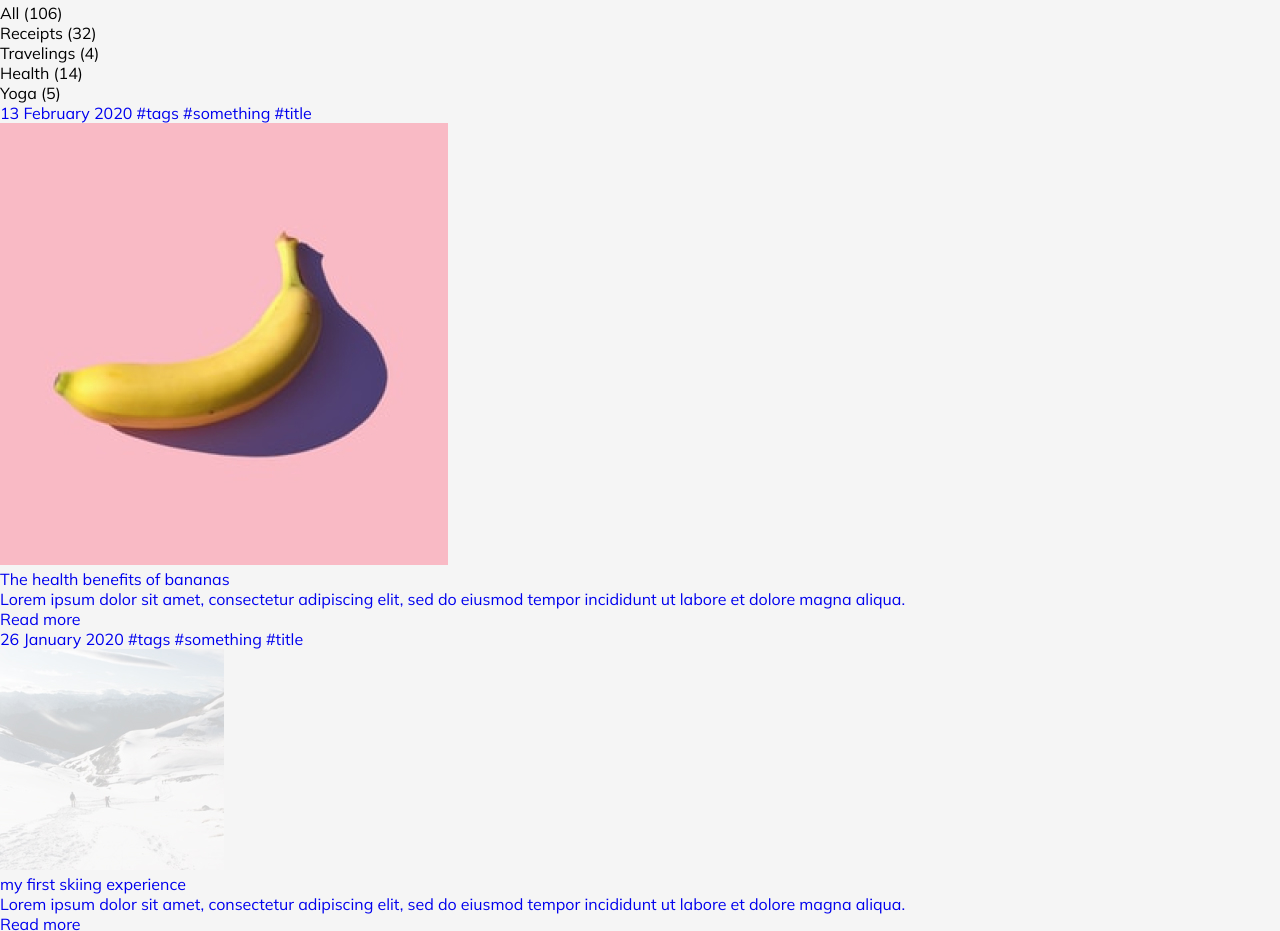
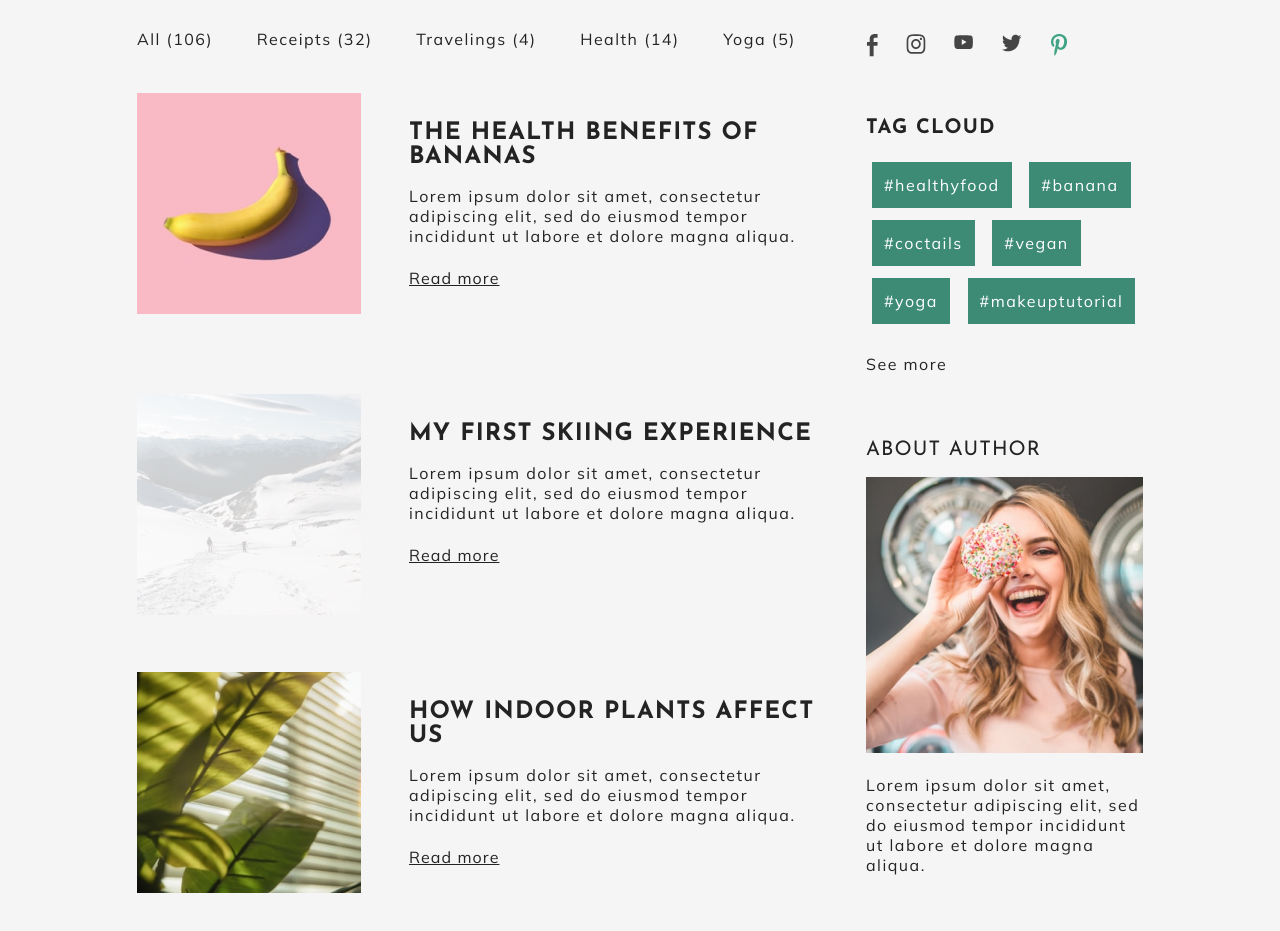
Before and after one commit to TerraCotta777/website-blog, a plain HTML site: page index.html in a window 1280 px wide. Shown: the part 738-1669 px from the top of the page. Drawn offline with Linux system fonts and the light colour scheme.

Commit message:
add styles for main block 'blog' (desktop)

```diff
--- a/index.html
+++ b/index.html
@@ -12,7 +12,9 @@
       <a class="header__logo logo" href="#">Natalie Laursen</a>
       <nav class="nav">
         <ul class="nav__menu">
-          <li class="nav__item"><a class="nav__link nav__link_active" href="#">Home</a></li>
+          <li class="nav__item">
+            <a class="nav__link nav__link_active" href="#">Home</a>
+          </li>
           <li class="nav__item"><a class="nav__link" href="#">About</a></li>
           <li class="nav__item"><a class="nav__link" href="#">Marathone</a></li>
           <li class="nav__item"><a class="nav__link" href="#">Contact</a></li>
@@ -32,8 +34,8 @@
     </section>
     <section class="blog page__blog">
       <section class="posts">
-        <nav class="posts__categories">
-          <ul>
+        <nav>
+          <ul class="posts__categories">
             <li class="posts__category">All (106)</li>
             <li class="posts__category posts__category_active">
               Receipts (32)
@@ -44,8 +46,8 @@
           </ul>
         </nav>
         <div class="posts-list">
-          <a href="#" class="post">
-            <div class="post__image-block">
+          <div class="post">
+            <a class="post__image-block">
               <div class="post__info">
                 <time class="post__time">13 February 2020</time>
                 <span class="post__tags">#tags #something #title</span>
@@ -55,18 +57,18 @@
                 src="/src/img/post-1-img.jpeg"
                 alt="post image"
               />
-            </div>
+            </a>
             <div class="post__body">
-              <h3 class="post__title">The health benefits of bananas</h3>
+              <h3 class="post__title title">The health benefits of bananas</h3>
               <p class="post__text">
                 Lorem ipsum dolor sit amet, consectetur adipiscing elit, sed do
                 eiusmod tempor incididunt ut labore et dolore magna aliqua.
               </p>
               <a class="post__cut" href="#">Read more</a>
             </div>
-          </a>
-          <a href="#" class="post">
-            <div class="post__image-block">
+          </div>
+          <div class="post">
+            <a class="post__image-block">
               <div class="post__info">
                 <time class="post__time">26 January 2020</time>
                 <span class="post__tags">#tags #something #title</span>
@@ -76,18 +78,18 @@
                 src="/src/img/post-2-img.jpeg"
                 alt="post image"
               />
-            </div>
+            </a>
             <div class="post__body">
-              <h3 class="post__title">my first skiing experience</h3>
+              <h3 class="post__title title">my first skiing experience</h3>
               <p class="post__text">
                 Lorem ipsum dolor sit amet, consectetur adipiscing elit, sed do
                 eiusmod tempor incididunt ut labore et dolore magna aliqua.
               </p>
               <a class="post__cut" href="#">Read more</a>
             </div>
-          </a>
-          <a href="#" class="post">
-            <div class="post__image-block">
+          </div>
+          <div class="post">
+            <a class="post__image-block">
               <div class="post__info">
                 <time class="post__time">4 January 2020</time>
                 <span class="post__tags">#tags #something #title</span>
@@ -97,20 +99,20 @@
                 src="/src/img/post-3-img.jpeg"
                 alt="post image"
               />
-            </div>
+            </a>
             <div class="post__body">
-              <h3 class="post__title">how indoor plants affect us</h3>
+              <h3 class="post__title title">how indoor plants affect us</h3>
               <p class="post__text">
                 Lorem ipsum dolor sit amet, consectetur adipiscing elit, sed do
                 eiusmod tempor incididunt ut labore et dolore magna aliqua.
               </p>
               <a class="post__cut" href="#">Read more</a>
             </div>
-          </a>
-          <a href="#" class="post">
-            <div class="post__image-block">
+          </div>
+          <div class="post">
+            <a class="post__image-block">
               <div class="post__info">
-                <time class="post__time">18 November 2019</time>
+                <time class="post__time title">18 November 2019</time>
                 <span class="post__tags">#tags #something #title</span>
               </div>
               <img
@@ -118,18 +120,18 @@
                 src="/src/img/post-4-img.jpeg"
                 alt="post image"
               />
-            </div>
+            </a>
             <div class="post__body">
-              <h3 class="post__title">SIMPLE HOMEMADE VEGAN PIZZA</h3>
+              <h3 class="post__title title">SIMPLE HOMEMADE VEGAN PIZZA</h3>
               <p class="post__text">
                 Lorem ipsum dolor sit amet, consectetur adipiscing elit, sed do
                 eiusmod tempor incididunt ut labore et dolore magna aliqua.
               </p>
               <a class="post__cut" href="#">Read more</a>
             </div>
-          </a>
-          <a href="#" class="post">
-            <div class="post__image-block">
+          </div>
+          <div class="post">
+            <a class="post__image-block">
               <div class="post__info">
                 <time class="post__time">9 October 2019</time>
                 <span class="post__tags">#tags #something #title</span>
@@ -139,21 +141,22 @@
                 src="/src/img/post-5-img.jpeg"
                 alt="post image"
               />
-            </div>
+            </a>
             <div class="post__body">
-              <h3 class="post__title">Top 5 apps for your productivity</h3>
+              <h3 class="post__title title">
+                Top 5 apps for your productivity
+              </h3>
               <p class="post__text">
                 Lorem ipsum dolor sit amet, consectetur adipiscing elit, sed do
                 eiusmod tempor incididunt ut labore et dolore magna aliqua.
               </p>
               <a class="post__cut" href="#">Read more</a>
             </div>
-          </a>
+          </div>
         </div>
       </section>
       <aside class="aside">
-        <div class="social-networks">
-          <ul>
+        <ul class="social-networks">
           <li class="social-networks__item">
             <a href="https://www.facebook.com/"
               ><img src="/src/icons/facebook.svg" alt="facebook icon"
@@ -180,9 +183,8 @@
             /></a>
           </li>
         </ul>
-        </div>
-        <div class="tags">
-          <h4 class="tags__title">tag cloud</h4>
+        <div class="tags aside__tags">
+          <h4 class="tags__title title">tag cloud</h4>
           <div class="tags__list">
             <button class="tags__tag">#healthyfood</button>
             <button class="tags__tag">#banana</button>
@@ -194,7 +196,7 @@
           <a class="tags__cut" href="#">See more</a>
         </div>
         <article class="author">
-          <h4 class="author__title">About author</h4>
+          <h4 class="author__title title">About author</h4>
           <img
             class="author__image"
             src="./src/img/author.jpeg"
@@ -209,7 +211,7 @@
       <div class="pagination">
         <button class="pagination__button pagination__previous">
           <img
-            class="pagination__prev-icon"
+            class="pagination__icon"
             src="./src/icons/prev-arrow.svg"
             alt="previous"
           /><span class="pagination__prev-text">previous</span>
@@ -220,11 +222,12 @@
         <span class="pagination__button">...</span>
         <button class="pagination__button">27</button>
         <button class="pagination__button pagination__next">
-          <img
-            class="pagination__next-icon"
+          <span class="pagination__next-text">next</span
+          ><img
+            class="pagination__icon"
             src="./src/icons/next-arrow.svg"
             alt="next"
-          /><span class="pagination__next-text">next</span>
+          />
         </button>
       </div>
     </section>
--- /dev/null
+++ b/styles/aside.css
@@ -0,0 +1,45 @@
+.aside {
+  padding: 5px 0 0 3px;
+}
+
+.social-networks {
+  display: flex;
+  width: 73%;
+  justify-content: space-between;
+}
+
+.aside__tags {
+  margin-top: 57px;
+}
+
+.tags__title {
+  font-weight: 700;
+  font-size: 20px;
+  margin-bottom: 18px;
+}
+
+.tags__tag {
+  background-color: var(--color-primary);
+  color: var(--light-bg-color);
+  line-height: 20px;
+  padding: 13px 12px;
+  margin: 6px;
+	letter-spacing: 1.5px;
+}
+
+.tags__cut {
+  margin: 24px 0 66px;
+  display: inline-block;
+  color: var(--color-font-default);
+}
+
+.author__title {
+  font-size: 20px;
+}
+
+.author__image {
+  margin: 17px 0 18px;
+}
+
+.author__about {
+}
--- /dev/null
+++ b/styles/blog.css
@@ -0,0 +1,13 @@
+.blog {
+  padding: 26px 137px;
+  display: grid;
+  grid-template-columns: 3fr 1fr;
+  grid-template-rows: 1fr, auto;
+  grid-column-gap: 40px;
+  grid-row-gap: 80px;
+}
+
+.pagination {
+  grid-column-start: 1;
+  grid-column-end: 3;
+}
--- a/styles/header.css
+++ b/styles/header.css
@@ -38,7 +38,6 @@
 
 .nav__link {
   font-size: 18px;
-  letter-spacing: 1.5px;
   color: var(--color-font-secondary);
 }
 
--- /dev/null
+++ b/styles/pagination.css
@@ -0,0 +1,20 @@
+.pagination {
+  margin: 1px auto 96px;
+}
+
+.pagination__button {
+  letter-spacing: 1.5px;
+  color: var(--color-font-default);
+  margin: 0 7px;
+  background-color: transparent;
+  padding: 3px 8px;
+}
+
+.pagination__icon {
+  margin: 0 16px;
+}
+
+.pagination__button_active {
+  background-color: var(--color-primary);
+  color: var(--light-bg-color);
+}
--- /dev/null
+++ b/styles/posts.css
@@ -0,0 +1,76 @@
+.posts__categories {
+  margin-bottom: 44px;
+  max-width: 659px;
+  display: flex;
+  justify-content: space-between;
+}
+
+.posts__category {
+}
+
+.posts-list {
+  display: grid;
+  grid-template-rows: minmax(221px, auto);
+  grid-row-gap: 57px;
+}
+
+.post {
+  display: flex;
+}
+
+.post__image {
+  width: 100%;
+  height: 100%;
+}
+
+.post__image-block {
+  position: relative;
+  cursor: pointer;
+  width: 224px;
+  height: 221px;
+  margin-right: 48px;
+}
+
+.post__info {
+  position: absolute;
+  width: 100%;
+  height: 100%;
+  background-color: var(--transparent-bg-color);
+  opacity: 0;
+  font-weight: 800;
+  font-size: 16px;
+  line-height: 24px;
+  padding: 32px;
+}
+
+.post__image-block:hover .post__info {
+  opacity: 1;
+}
+
+.post__time,
+.post__tags {
+  max-width: 50%;
+  display: block;
+  margin-bottom: 26px;
+}
+
+.post__body {
+  flex-basis: 60%;
+  padding: 28px 0 49px;
+}
+
+.post__title {
+  font-weight: 700;
+  font-size: 24px;
+}
+
+.post__text {
+  padding: 17px 0 22px;
+  font-size: 16px;
+}
+
+.post__cut {
+  letter-spacing: 1.1px;
+  text-decoration: underline;
+  color: var(--color-font-default);
+}
--- a/styles/styles.css
+++ b/styles/styles.css
@@ -2,6 +2,10 @@
 
 @import url("header.css");
 @import url("banner.css");
+@import url("blog.css");
+@import url("posts.css");
+@import url("aside.css");
+@import url("pagination.css");
 
 :root {
   --color-primary: #3d8b74;
@@ -27,10 +31,16 @@ ol {
   list-style: none;
 }
 
+button {
+  border: none;
+}
+
 .page {
   background-color: var(--main-bg-color);
   font-family: "Mulish", sans-serif;
   font-size: 16px;
+	color: var(--color-font-default);
+  letter-spacing: 1.5px;
 }
 
 .title {
@@ -48,6 +58,6 @@ ol {
   text-transform: uppercase;
   font-weight: 700;
   font-size: 16px;
-	padding: 20px 66px 16px;
-	border: none;
+  padding: 20px 66px 16px;
+	letter-spacing: 1.5px;
 }
```
Lines whose indentation alone changed are shown as unchanged.
